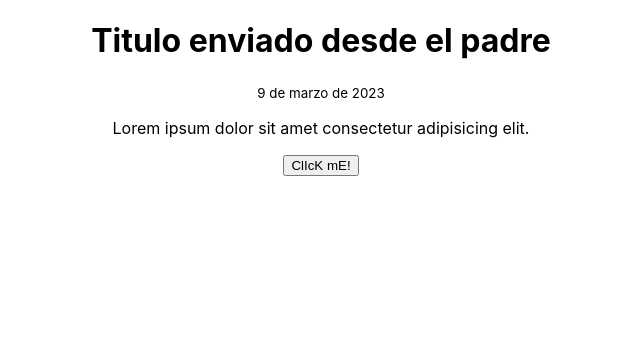
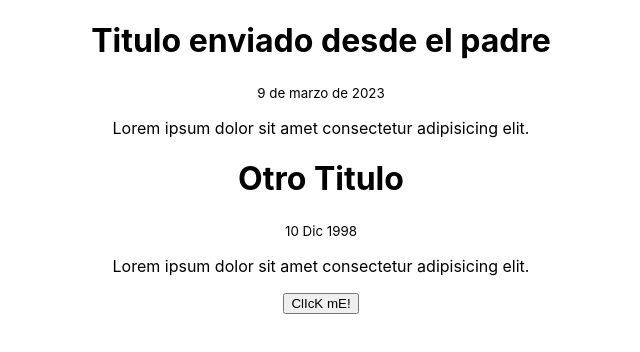
Before and after one commit to Alb3G/Tema_6_React, a React (Create React App) app in the folder cheatsheet/my-app/: page / in a window 1280 px wide. Shown: the top 352 px of the page, without its empty margins (319-959 px from the left). Built offline with nearby package versions, Linux system fonts and the light colour scheme.

Commit message:
Seguimos avanzando con React

```diff
--- a/cheatsheet/my-app/src/App.js
+++ b/cheatsheet/my-app/src/App.js
@@ -4,6 +4,7 @@ function App () {
   return (
     <div className='App'>
       <FirstComponent title='Titulo enviado desde el padre' date='9 de marzo de 2023' />
+      <FirstComponent />
       <SecondComponent />
     </div>
   )
--- a/cheatsheet/my-app/src/components/FirstComponent.js
+++ b/cheatsheet/my-app/src/components/FirstComponent.js
@@ -10,13 +10,18 @@ export default function FirstComponent (props) {
   )
 }
 
-function SecondComponent () {
+function SecondComponent (props) {
   const buttonInfo = {
     info: 'ClIcK mE!'
   }
   return (
     // Aqui las props las enviamos desde una constante creada antes del return
-    <button>{buttonInfo.info}</button>
+    <button id={props.id}>{buttonInfo.info}</button>
   )
 }
 export { SecondComponent }
+
+FirstComponent.defaultProps = {
+  title: 'Otro Titulo',
+  date: '10 Dic 1998'
+}
```
